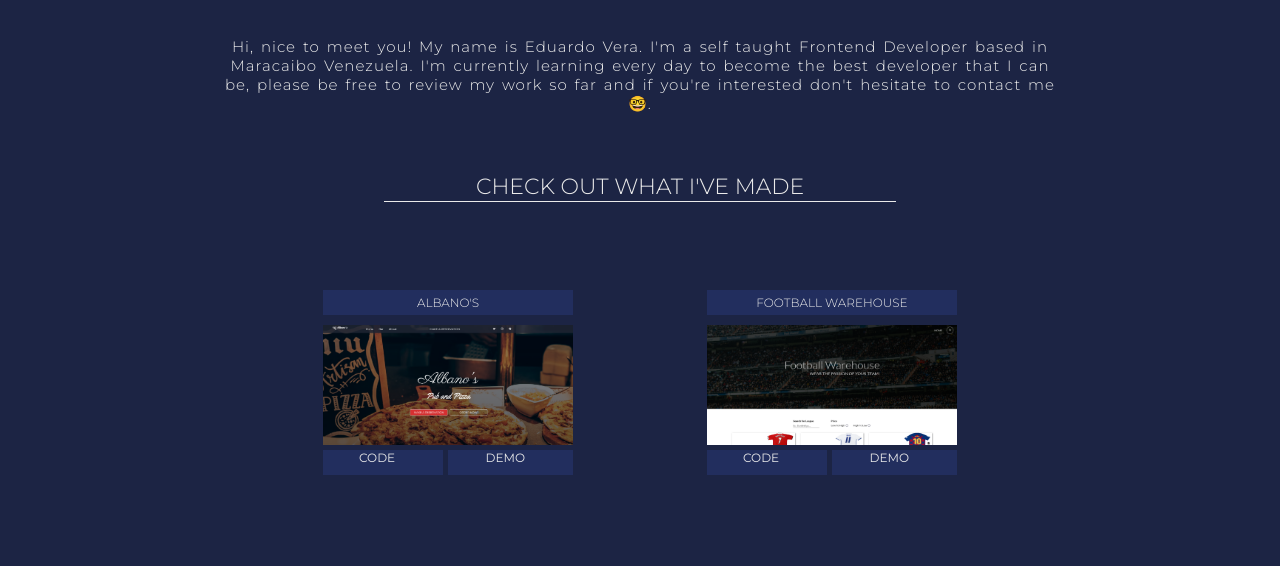
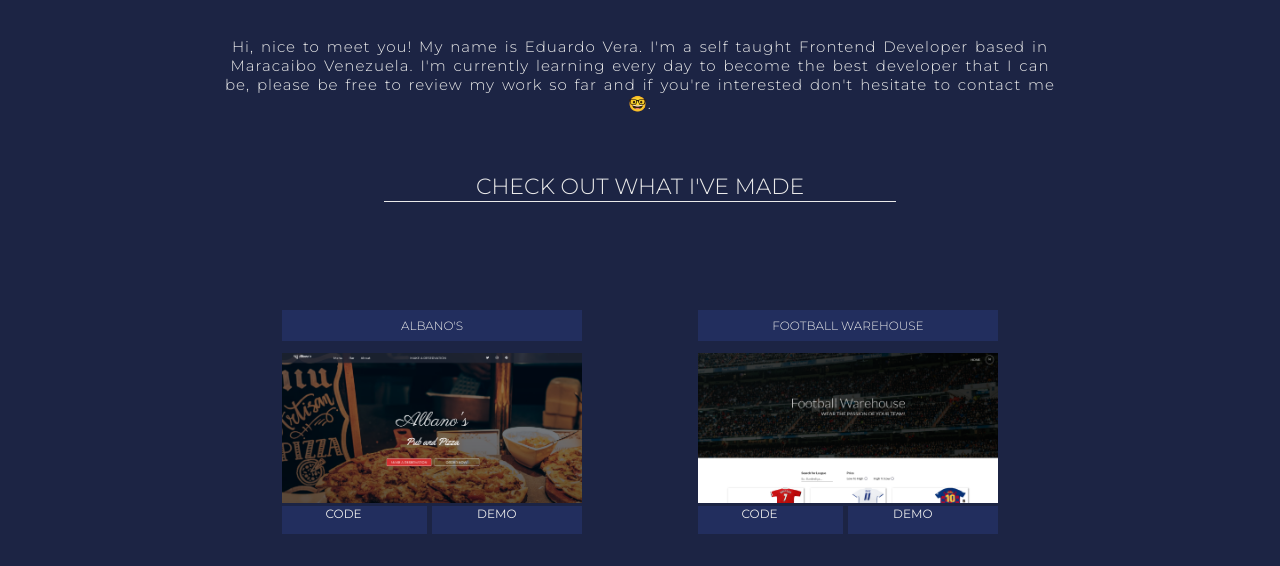
Before and after one commit to ewa1do/my-portfolio, a website: page index.html in a window 1280 px wide. Shown: the part 382-948 px from the top of the page. Drawn offline with nearby package versions, Linux system fonts and the light colour scheme.

Commit message:
making bigger the project layout

```diff
--- a/css/queries.css
+++ b/css/queries.css
@@ -74,4 +74,12 @@
 
 @media only screen and (min-width: 1020px) {
     .about-me p { font-size: 1.5rem; }
+    .projects { width: 65%; }
+    .project { grid-template-columns: repeat(4, 1fr); }
+    .project .p-name, .project .p-img { grid-column: 1 / -1; }
+    .p-name h3 { margin-top: 11rem; padding: .8rem 0; }
+    .project img { width: 30rem; height: 15rem; }
+    .project .p-code { grid-column: 1 / 3; }
+    .project .p-demo { grid-column: 3 / -1; }
+    .p-code, .p-demo { margin-bottom: 12.5rem; }
 }
```
